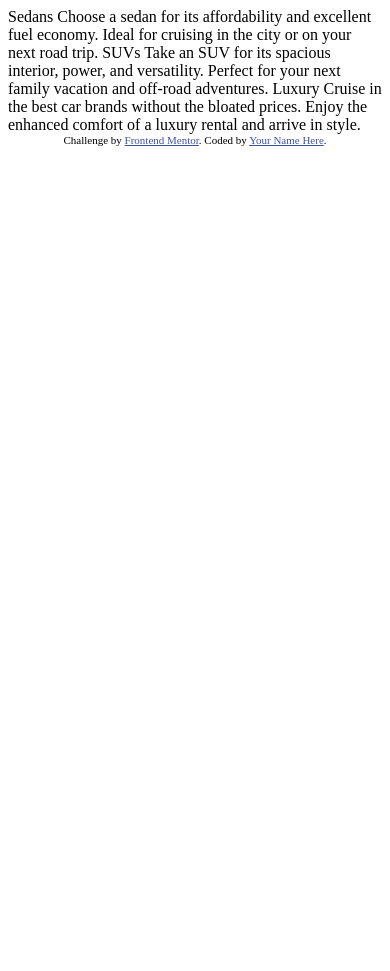
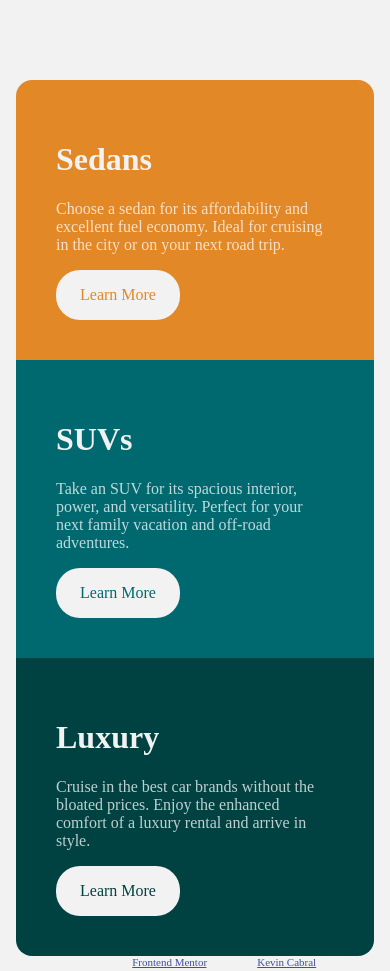
Before and after one commit to Kencral/3-column-preview-card-component, a plain HTML site: page index.html in a window 390 px wide. Before the commit the page ends 844 px from the top, so only its background shows below. Drawn offline with Linux system fonts and the light colour scheme.

Commit message:
add smartphone view

```diff
--- a/index.html
+++ b/index.html
@@ -9,28 +9,29 @@
   <title>Frontend Mentor | 3-column preview card component</title>
 
   <!-- Feel free to remove these styles or customise in your own stylesheet 👍 -->
-  <style>
-    .attribution { font-size: 11px; text-align: center; }
-    .attribution a { color: hsl(228, 45%, 44%); }
-  </style>
+  <link rel="stylesheet" href="main-style.css">
 </head>
 <body>
-
-  Sedans
-  Choose a sedan for its affordability and excellent fuel economy. Ideal for cruising in the city
-  or on your next road trip.
-
-  SUVs
-  Take an SUV for its spacious interior, power, and versatility. Perfect for your next family vacation
-  and off-road adventures.
-
-  Luxury
-  Cruise in the best car brands without the bloated prices. Enjoy the enhanced comfort of a luxury
-  rental and arrive in style.
-
-  <div class="attribution">
-    Challenge by <a href="https://www.frontendmentor.io?ref=challenge" target="_blank">Frontend Mentor</a>.
-    Coded by <a href="#">Your Name Here</a>.
-  </div>
+        <div class="wrapper">
+                <div class="item item-top">
+                        <h1 class="item-title">Sedans</h1>
+                        <p class="item-info"> Choose a sedan for its affordability and excellent fuel economy. Ideal for cruising in the city or on your next road trip.</p>
+                        <a href="#" class="item-link">Learn More</a>
+                </div>
+                <div class="item item-middle">
+                        <h1 class="item-title">SUVs</h1>
+                        <p class="item-info">Take an SUV for its spacious interior, power, and versatility. Perfect for your next family vacation and off-road adventures.</p>
+                        <a href="#" class="item-link">Learn More</a>
+                </div>
+                <div class="item item-bottom">
+                        <h1 class="item-title">Luxury</h1>
+                        <p class="item-info">Cruise in the best car brands without the bloated prices. Enjoy the enhanced comfort of a luxury rental and arrive in style.</p>
+                        <a href="#" class="item-link">Learn More</a>
+                </div>
+            <div class="attribution">
+                Challenge by <a href="https://www.frontendmentor.io?ref=challenge" target="_blank">Frontend Mentor</a>.
+                Coded by <a href="https://www.github.com/Kencral">Kevin Cabral</a>.
+            </div>
+    </div>
 </body>
 </html>
--- /dev/null
+++ b/main-style.scss
@@ -0,0 +1,55 @@
+.attribution {
+    font-size: 11px;
+    text-align: center;
+    a {
+        color: hsl(228, 45%, 44%);
+    }
+}
+* {
+        box-sizing: border-box;
+}
+body {
+        margin: 0;
+        background:hsl(0, 0%, 95%);
+        color:hsl(0, 0%, 95%);
+}
+.wrapper {
+        display: flex;
+        flex-direction: column;
+        align-items: center;
+        margin: 5rem 1rem;
+        .item {
+                padding: 2.5rem;
+                background: #aaa;
+                .item-info {
+                        color: hsla(0, 0%, 100%, 0.75);
+                }
+                .item-link {
+                        display:inline-block;
+                        padding: 1rem 1.5rem;
+                        background:hsl(0, 0%, 95%);
+                        border-radius: 1.5rem;
+                        text-decoration:none;
+                }
+        }
+        .item-top {
+                background: hsl(31, 77%, 52%);
+                border-radius: 1rem 1rem 0 0;
+                .item-link {
+                        color: hsl(31, 77%, 52%);
+                }
+        }
+        .item-middle {
+                background: hsl(184, 100%, 22%);
+                .item-link {
+                        color: hsl(184, 100%, 22%);
+                }
+        }
+        .item-bottom {
+                background: hsl(179, 100%, 13%);
+                border-radius: 0 0 1rem 1rem;
+                .item-link {
+                        color: hsl(179, 100%, 13%);
+                }
+        }
+}
```
Also changed, not shown: main-style.css (added), 1 other file.
